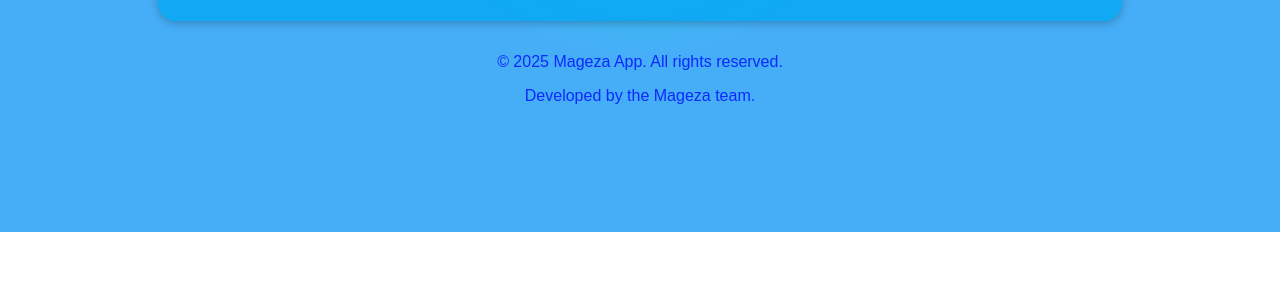
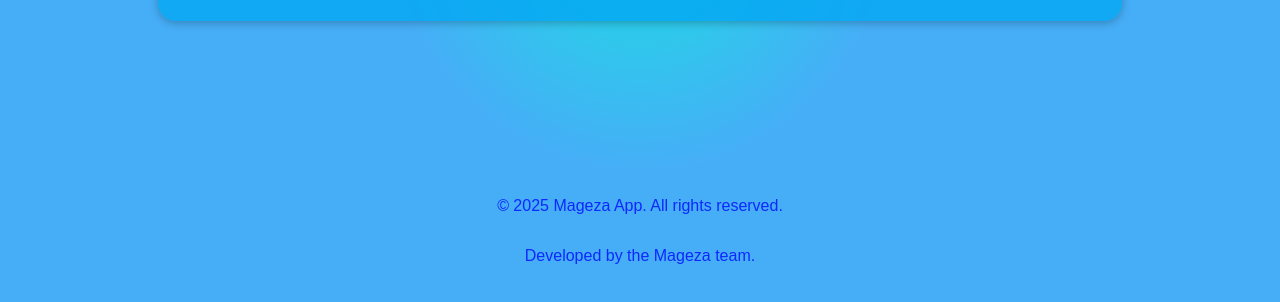
Before and after one commit to Hluleyy/mageza, a website: page public/index.html in a window 1280 px wide. Shown: the part 616-918 px from the top of the page. Before the commit the page ends 848 px from the top, so only its background shows below. Drawn offline with Linux system fonts and the light colour scheme; files that its build step writes are made by us from their sources; a script that the page names is missing.

Commit message:
all of them

```diff
--- a/public/index.html
+++ b/public/index.html
@@ -464,7 +464,7 @@
   <script src="app.js"></script>
 
 
-  <footer>
+  <footer class="footer">
     <p>&copy; 2025 Mageza App. All rights reserved.</p>
     <p>Developed by the Mageza team.</p>
   </footer>
```
Also changed, not shown: public/passenger.html (+1 -1 lines), public/que_marshall.html (+1 -1 lines).
